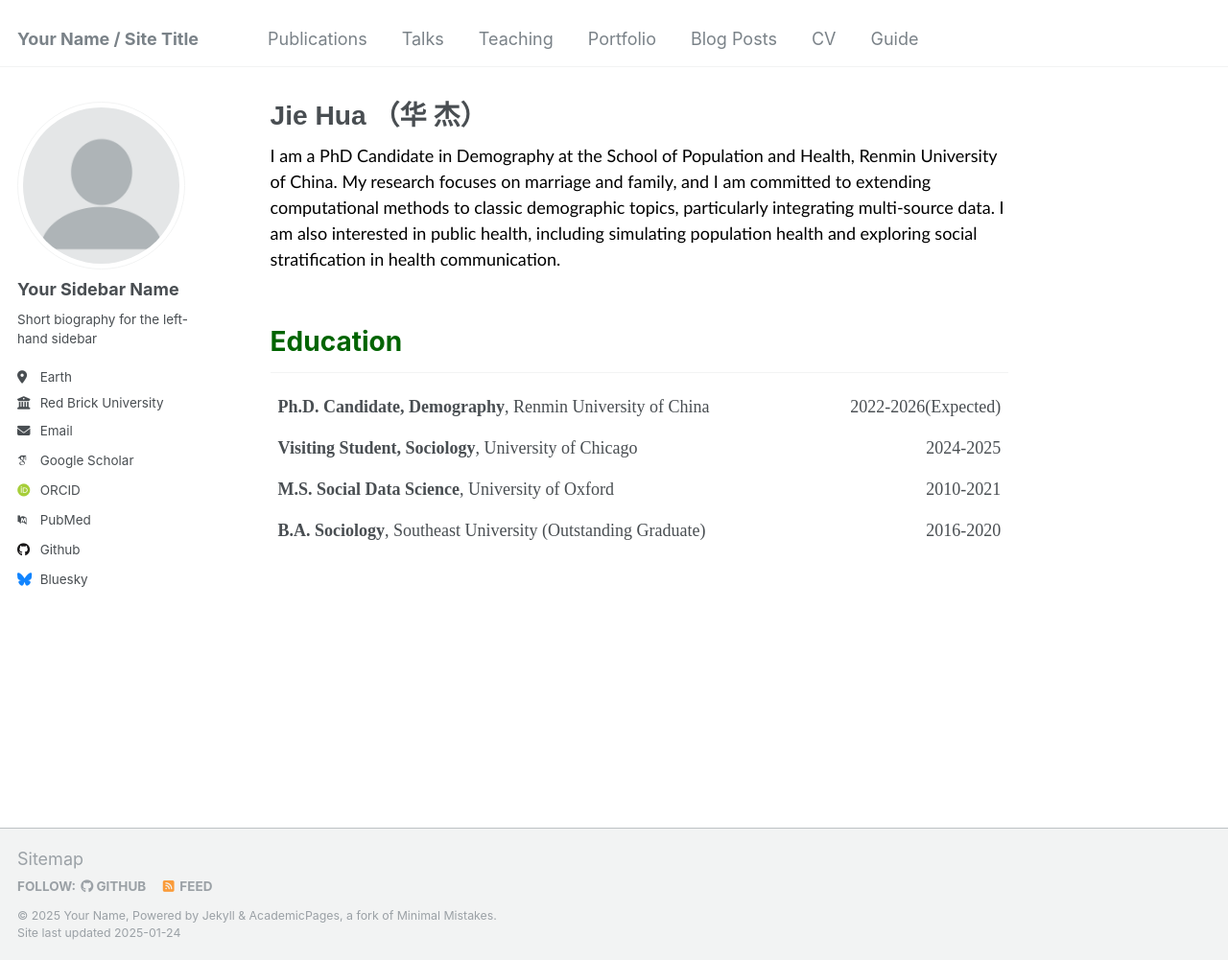
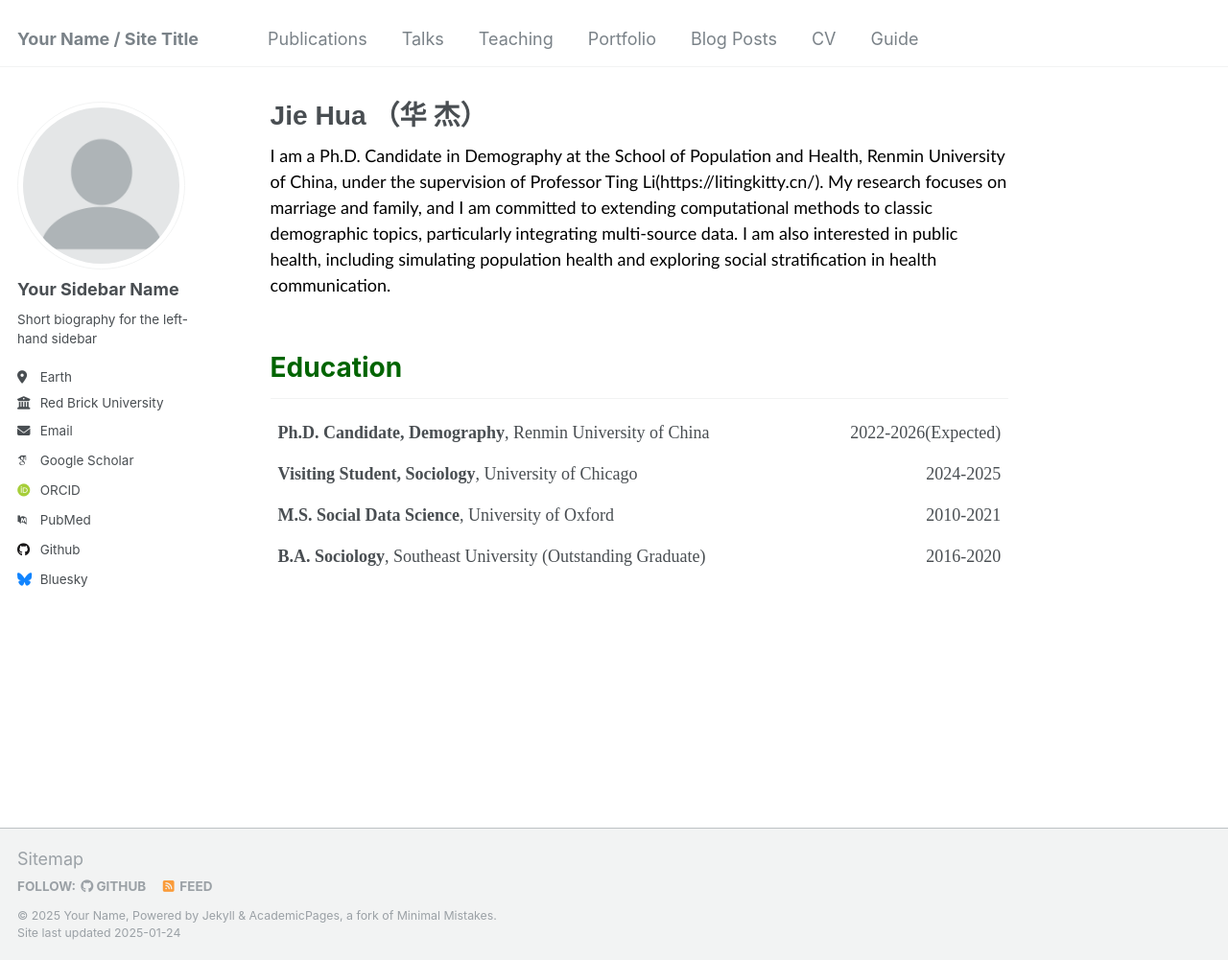
Before and after one commit to jiehua-css/jiehua-css.github.io, a Jekyll site: the page built from _pages/about.md, in a window 1280 px wide and 1001 px high. Shown: the whole window at 96% size. Built offline with Jekyll 4.4.1, drawn with Linux system fonts in a browser that asks for light colours; some web fonts are replaced.

Commit message:
Update about.md

```diff
--- a/_pages/about.md
+++ b/_pages/about.md
@@ -11,12 +11,12 @@ redirect_from:
   .bio-text {
     font-family: "Calibri", serif;
     font-size: 20px;
-    color: black; /* 设置字体颜色为黑色 */
+    color: black;
   }
 </style>
 
 <p class="bio-text">
-  I am a PhD Candidate in Demography at the School of Population and Health, Renmin University of China. My research focuses on marriage and family, and I am committed to extending computational methods to classic demographic topics, particularly integrating multi-source data. I am also interested in public health, including simulating population health and exploring social stratification in health communication.
+ I am a Ph.D. Candidate in Demography at the School of Population and Health, Renmin University of China, under the supervision of Professor Ting Li(https://litingkitty.cn/). My research focuses on marriage and family, and I am committed to extending computational methods to classic demographic topics, particularly integrating multi-source data. I am also interested in public health, including simulating population health and exploring social stratification in health communication.
 </p>
 
 <style>
```
